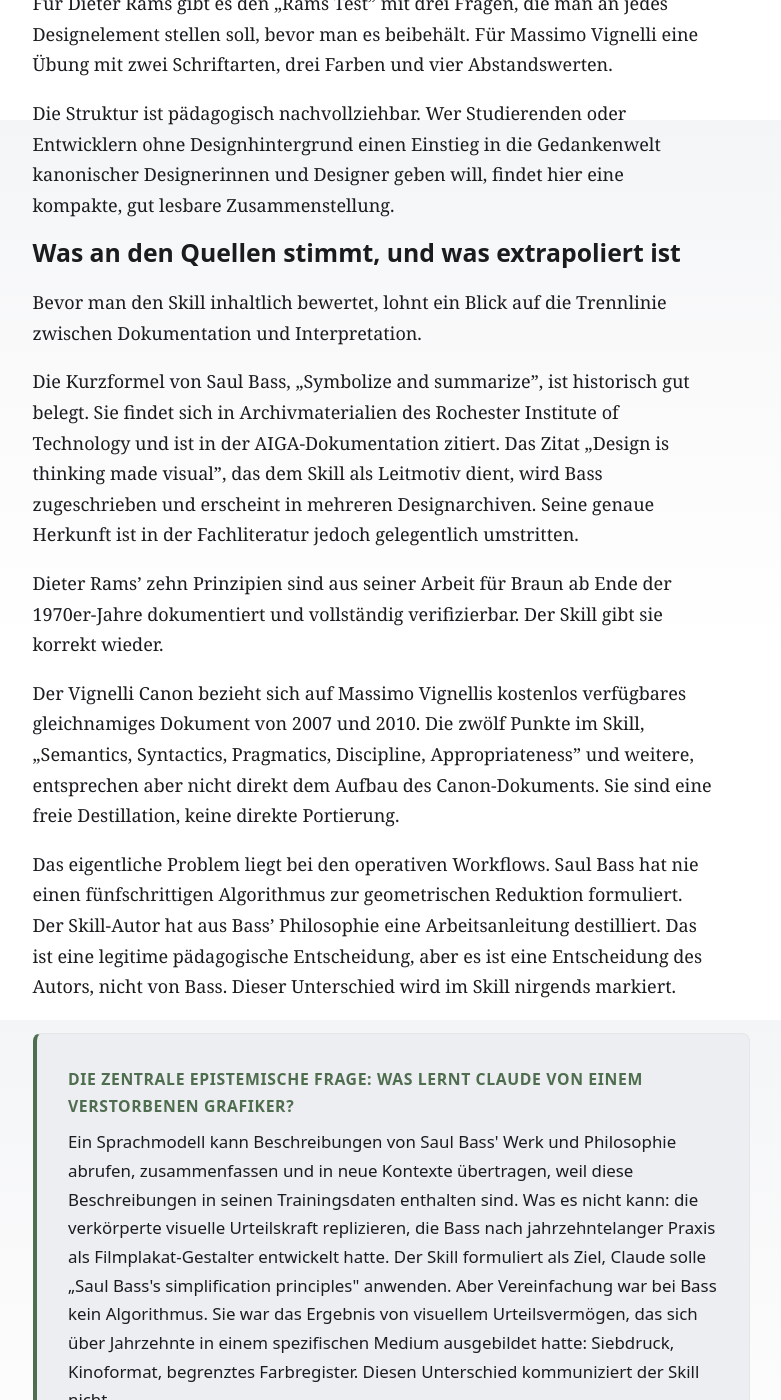
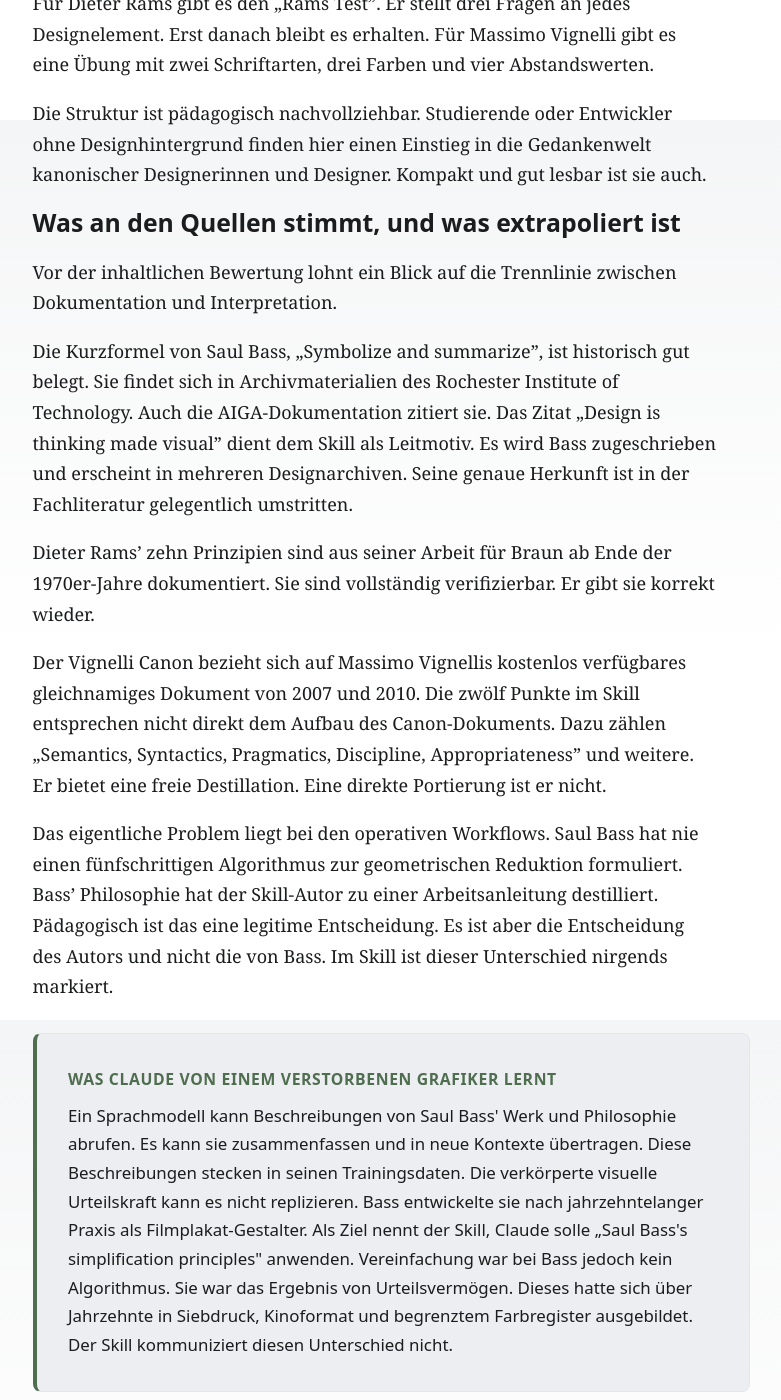
Before and after one commit to Kuchengnom/uxd-skill-audit, a Jekyll site: the page built from _posts/2026-05-25-design-mastery-claude-code.md, in a window 1280 px wide and 1400 px high, scrolled down 2580 px. Shown: the whole window, without its empty margins (249-1030 px from the left). Built offline with Jekyll 4.4.1, drawn with Linux system fonts in a browser that asks for light colours; some of the changed text lies outside the part shown.

Commit message:
Restyle design-mastery-claude-code in Sebastians Schreibstil (Register: Öffentlich)
Co-Authored-By: Claude Sonnet 5.5 <noreply@anthropic.com>
Claude-Session: https://claude.ai/code/session_01FoZpr2siHdHPcuJrMJHmD7

```diff
--- a/_posts/2026-05-25-design-mastery-claude-code.md
+++ b/_posts/2026-05-25-design-mastery-claude-code.md
@@ -10,13 +10,13 @@ last_audited: "25. Mai 2026"
 
 skill_scores:
   methodische_fundierung: 3
-  methodische_fundierung_note: "Zitate und Designer-Auswahl sind legitim; die operativen 'Apply His Lesson'-Workflows sind jedoch kreative Extrapolationen des Autors, keine dokumentierte Methodik der Designer selbst."
+  methodische_fundierung_note: "Zitate und Designer-Auswahl sind legitim. Die operativen 'Apply His Lesson'-Workflows sind jedoch kreative Extrapolationen des Autors und keine dokumentierte Methodik der Designer selbst."
   transparenz: 2
   transparenz_note: "Keine Kommunikation der epistemischen Grundgrenze: Ein LLM kann Beschreibungen historischer Designphilosophien abrufen, aber keine visuelle Urteilskraft replizieren."
   validierbarkeit: 2
-  validierbarkeit_note: "Versprochene Referenzdateien existieren, ihr Inhalt ist ungeprüft; keine Before/After-Outputs, keine Vergleiche mit fachkundiger menschlicher Anwendung der Prinzipien."
+  validierbarkeit_note: "Versprochene Referenzdateien existieren, ihr Inhalt ist ungeprüft. Es gibt keine Before/After-Outputs und keine Vergleiche mit fachkundiger menschlicher Anwendung der Prinzipien."
   wartbarkeit: 3
-  wartbarkeit_note: "Autor identifizierbar (Diego Bodart, ormus.solutions), MIT-Lizenz vorhanden, nur 2 Commits, 2 GitHub-Stars, null externe Beiträge — strukturell fragile Einzelperson-Pflege."
+  wartbarkeit_note: "Autor identifizierbar (Diego Bodart, ormus.solutions), MIT-Lizenz vorhanden. Nur 2 Commits, 2 GitHub-Stars, null externe Beiträge. Die Pflege hängt strukturell an einer Einzelperson und ist fragil."
 
 tags:
   - autorschaft
@@ -28,13 +28,13 @@ tags:
   - lehrbeispiel
 ---
 
-`HermeticOrmus/design-mastery-claude-code` ist das letzte Repository in unserer Evaluation der HermeticOrmus-Projekte und das konzeptuell interessanteste. Wo `LibreUIUX-Claude-Code` durch schiere Masse auffiel, stellt dieses Repository eine substanziellere Frage: Kann man die visuelle Intelligenz historischer Designmeister als Prompt operationalisieren? Und was bedeutet es für ein Sprachmodell, „von Saul Bass zu lernen"?
+`HermeticOrmus/design-mastery-claude-code` ist das letzte Repository der HermeticOrmus-Reihe. Es ist auch das konzeptuell interessanteste. `LibreUIUX-Claude-Code` fiel durch schiere Masse auf. Dieses Repository stellt eine substanziellere Frage. Es fragt, ob sich die visuelle Intelligenz historischer Designmeister als Prompt operationalisieren lässt. Es fragt auch, was es für ein Sprachmodell bedeutet, „von Saul Bass zu lernen".
 
-Das Repository ist klein und fokussiert: drei Agenten, drei Commands, vier Skills. Die Auswahl der behandelten Designer ist kanonisch und vertretbar: Saul Bass, Massimo Vignelli, Dieter Rams, Paula Scher, Josef Müller-Brockmann, David Carson und Paul Rand. Die Zitate sind überwiegend authentisch. Und dennoch enthält der Ansatz eine epistemische Lücke, die im Unterricht sorgfältig diskutiert werden sollte.
+Das Repository ist klein und fokussiert. Es enthält drei Agenten, drei Commands und vier Skills. Die Auswahl der Designer ist kanonisch und vertretbar. Sie umfasst Saul Bass, Massimo Vignelli, Dieter Rams, Paula Scher, Josef Müller-Brockmann, David Carson und Paul Rand. Auch die Zitate sind überwiegend authentisch. Der Ansatz enthält dennoch eine epistemische Lücke. Im Unterricht verdient sie eine sorgfältige Diskussion.
 
 ## Was das Repository enthält
 
-Der Kern des Projekts ist der `design-masters`-Skill. Für jeden der sieben Designer liefert er eine Kurzbiografie, zentrale Zitate, Signatur-Techniken und ausgewählte Werke. Dazu kommt der kritische Teil: ein „Apply His/Her Lesson"-Abschnitt, der eine schrittweise Arbeitsanleitung formuliert.
+Der Kern des Projekts ist der `design-masters`-Skill. Für jeden der sieben Designer liefert er eine Kurzbiografie, zentrale Zitate, Signatur-Techniken und ausgewählte Werke. Dazu kommt der kritische Teil. Ein „Apply His/Her Lesson"-Abschnitt formuliert eine schrittweise Arbeitsanleitung.
 
 Für Saul Bass lautet diese Anleitung:
 
@@ -44,57 +44,57 @@ Für Saul Bass lautet diese Anleitung:
 > 4. Test if meaning survives reduction
 > 5. Add nothing more
 
-Für Dieter Rams gibt es den „Rams Test" mit drei Fragen, die man an jedes Designelement stellen soll, bevor man es beibehält. Für Massimo Vignelli eine Übung mit zwei Schriftarten, drei Farben und vier Abstandswerten.
+Für Dieter Rams gibt es den „Rams Test". Er stellt drei Fragen an jedes Designelement. Erst danach bleibt es erhalten. Für Massimo Vignelli gibt es eine Übung mit zwei Schriftarten, drei Farben und vier Abstandswerten.
 
-Die Struktur ist pädagogisch nachvollziehbar. Wer Studierenden oder Entwicklern ohne Designhintergrund einen Einstieg in die Gedankenwelt kanonischer Designerinnen und Designer geben will, findet hier eine kompakte, gut lesbare Zusammenstellung.
+Die Struktur ist pädagogisch nachvollziehbar. Studierende oder Entwickler ohne Designhintergrund finden hier einen Einstieg in die Gedankenwelt kanonischer Designerinnen und Designer. Kompakt und gut lesbar ist sie auch.
 
 ## Was an den Quellen stimmt, und was extrapoliert ist
 
-Bevor man den Skill inhaltlich bewertet, lohnt ein Blick auf die Trennlinie zwischen Dokumentation und Interpretation.
+Vor der inhaltlichen Bewertung lohnt ein Blick auf die Trennlinie zwischen Dokumentation und Interpretation.
 
-Die Kurzformel von Saul Bass, „Symbolize and summarize", ist historisch gut belegt. Sie findet sich in Archivmaterialien des Rochester Institute of Technology und ist in der AIGA-Dokumentation zitiert. Das Zitat „Design is thinking made visual", das dem Skill als Leitmotiv dient, wird Bass zugeschrieben und erscheint in mehreren Designarchiven. Seine genaue Herkunft ist in der Fachliteratur jedoch gelegentlich umstritten.
+Die Kurzformel von Saul Bass, „Symbolize and summarize", ist historisch gut belegt. Sie findet sich in Archivmaterialien des Rochester Institute of Technology. Auch die AIGA-Dokumentation zitiert sie. Das Zitat „Design is thinking made visual" dient dem Skill als Leitmotiv. Es wird Bass zugeschrieben und erscheint in mehreren Designarchiven. Seine genaue Herkunft ist in der Fachliteratur gelegentlich umstritten.
 
-Dieter Rams' zehn Prinzipien sind aus seiner Arbeit für Braun ab Ende der 1970er-Jahre dokumentiert und vollständig verifizierbar. Der Skill gibt sie korrekt wieder.
+Dieter Rams' zehn Prinzipien sind aus seiner Arbeit für Braun ab Ende der 1970er-Jahre dokumentiert. Sie sind vollständig verifizierbar. Er gibt sie korrekt wieder.
 
-Der Vignelli Canon bezieht sich auf Massimo Vignellis kostenlos verfügbares gleichnamiges Dokument von 2007 und 2010. Die zwölf Punkte im Skill, „Semantics, Syntactics, Pragmatics, Discipline, Appropriateness" und weitere, entsprechen aber nicht direkt dem Aufbau des Canon-Dokuments. Sie sind eine freie Destillation, keine direkte Portierung.
+Der Vignelli Canon bezieht sich auf Massimo Vignellis kostenlos verfügbares gleichnamiges Dokument von 2007 und 2010. Die zwölf Punkte im Skill entsprechen nicht direkt dem Aufbau des Canon-Dokuments. Dazu zählen „Semantics, Syntactics, Pragmatics, Discipline, Appropriateness" und weitere. Er bietet eine freie Destillation. Eine direkte Portierung ist er nicht.
 
-Das eigentliche Problem liegt bei den operativen Workflows. Saul Bass hat nie einen fünfschrittigen Algorithmus zur geometrischen Reduktion formuliert. Der Skill-Autor hat aus Bass' Philosophie eine Arbeitsanleitung destilliert. Das ist eine legitime pädagogische Entscheidung, aber es ist eine Entscheidung des Autors, nicht von Bass. Dieser Unterschied wird im Skill nirgends markiert.
+Das eigentliche Problem liegt bei den operativen Workflows. Saul Bass hat nie einen fünfschrittigen Algorithmus zur geometrischen Reduktion formuliert. Bass' Philosophie hat der Skill-Autor zu einer Arbeitsanleitung destilliert. Pädagogisch ist das eine legitime Entscheidung. Es ist aber die Entscheidung des Autors und nicht die von Bass. Im Skill ist dieser Unterschied nirgends markiert.
 
 <div class="callout">
-<div class="callout__title">Die zentrale epistemische Frage: Was lernt Claude von einem verstorbenen Grafiker?</div>
-Ein Sprachmodell kann Beschreibungen von Saul Bass' Werk und Philosophie abrufen, zusammenfassen und in neue Kontexte übertragen, weil diese Beschreibungen in seinen Trainingsdaten enthalten sind. Was es nicht kann: die verkörperte visuelle Urteilskraft replizieren, die Bass nach jahrzehntelanger Praxis als Filmplakat-Gestalter entwickelt hatte. Der Skill formuliert als Ziel, Claude solle „Saul Bass's simplification principles" anwenden. Aber Vereinfachung war bei Bass kein Algorithmus. Sie war das Ergebnis von visuellem Urteilsvermögen, das sich über Jahrzehnte in einem spezifischen Medium ausgebildet hatte: Siebdruck, Kinoformat, begrenztes Farbregister. Diesen Unterschied kommuniziert der Skill nicht.
+<div class="callout__title">Was Claude von einem verstorbenen Grafiker lernt</div>
+Ein Sprachmodell kann Beschreibungen von Saul Bass' Werk und Philosophie abrufen. Es kann sie zusammenfassen und in neue Kontexte übertragen. Diese Beschreibungen stecken in seinen Trainingsdaten. Die verkörperte visuelle Urteilskraft kann es nicht replizieren. Bass entwickelte sie nach jahrzehntelanger Praxis als Filmplakat-Gestalter. Als Ziel nennt der Skill, Claude solle „Saul Bass's simplification principles" anwenden. Vereinfachung war bei Bass jedoch kein Algorithmus. Sie war das Ergebnis von Urteilsvermögen. Dieses hatte sich über Jahrzehnte in Siebdruck, Kinoformat und begrenztem Farbregister ausgebildet. Der Skill kommuniziert diesen Unterschied nicht.
 </div>
 
 ## Das Problem der verdeckten Autorschaft
 
-Im Skill gibt es eine Eigenheit, die im Unterricht diskutiert werden sollte. Wenn der Autor eine Arbeitsanleitung formuliert und sie in einem Abschnitt namens „Apply His Lesson" unterbringt, entsteht beim Lesenden der Eindruck, diese Anleitung stamme von Bass selbst oder sei eng an dessen eigene Methodenbeschreibungen angelehnt.
+Der Skill hat eine Eigenheit, die im Unterricht Diskussion verdient. Eine Arbeitsanleitung formuliert der Autor und bringt sie in einem Abschnitt namens „Apply His Lesson" unter. Beim Lesenden entsteht der Eindruck, die Anleitung stamme von Bass selbst. Oder sie lehne sich eng an dessen Methodenbeschreibungen an.
 
-Das ist Autorschaft durch Assoziation. Das Prinzip ist verbreitet und nicht per se unehrlich. Pädagogische Aufbereitung bedeutet immer Interpretation. Das Problem entsteht, wenn die Grenze zwischen Dokument und Interpretation unsichtbar wird.
+Das ist Autorschaft durch Assoziation. Verbreitet ist das Prinzip und nicht per se unehrlich. Pädagogische Aufbereitung bedeutet immer Interpretation. Zum Problem wird das erst bei unsichtbarer Grenze zwischen Dokument und Interpretation.
 
-Ein gegenläufiges Beispiel: Vignellis „The Vignelli Canon" ist frei verfügbar. Wer ihn liest, liest Vignelli. Der `design-masters`-Skill ist eine Zusammenfassung einer Zusammenfassung von Vignellis Denken, ohne explizite Rückverlinkung auf das Originaldokument. Studierende, die dem Skill folgen, haben das Gefühl, eine Primärquelle konsultiert zu haben. Das Gegenteil ist der Fall.
+Ein Gegenbeispiel ist „The Vignelli Canon". Er ist frei verfügbar. Wer ihn liest, liest Vignelli. Der `design-masters`-Skill fasst eine Zusammenfassung von Vignellis Denken zusammen. Einen Link auf das Originaldokument gibt es nicht. Studierende, die dem Skill folgen, haben das Gefühl, eine Primärquelle konsultiert zu haben. Das Gegenteil ist der Fall.
 
 ## Was der Skill gut macht
 
 Es wäre unfair, das Repository als bloßes Name-Dropping abzuwerten. Einige Entscheidungen sind durchdacht.
 
-Die Warnungen bei David Carson sind ein Positivbeispiel. Der Skill markiert explizit, für welche Kontexte seine Anti-Design-Prinzipien geeignet sind, nämlich kreative Portfolios und Marketing das Aufmerksamkeit braucht, und für welche nicht: Navigation, Rechtstexte, Marken mit Konformitätserfordernissen. Das ist eine der wenigen Stellen im Skill, an der Grenzen aktiv kommuniziert werden. Es zeigt, dass der Ansatz prinzipiell zu sinnvoller Transparenz fähig ist.
+Die Warnungen bei David Carson sind ein Positivbeispiel. Explizit markiert der Skill die geeigneten Kontexte für seine Anti-Design-Prinzipien. Geeignet sind kreative Portfolios und Marketing mit Aufmerksamkeitsbedarf. Ungeeignet sind Navigation, Rechtstexte und Marken mit Konformitätserfordernissen. Hier kommuniziert der Skill Grenzen aktiv. Sonst gelingt ihm das selten. Prinzipiell ist der Ansatz also zu sinnvoller Transparenz fähig.
 
-Die Vergleichstabelle am Ende des `design-masters`-Skills beantwortet die Frage, wer für welchen Kontext am nützlichsten ist. Auch sie ist brauchbar. Sie gibt Nutzenden einen Einstiegspunkt in kontextualisierte Auswahl statt universeller Anwendung.
+Die Vergleichstabelle am Ende des `design-masters`-Skills ordnet jedem Designer den Kontext zu, in dem er am nützlichsten ist. Auch sie ist brauchbar. Sie gibt Nutzenden einen Einstieg in kontextualisierte Auswahl statt universeller Anwendung.
 
-Die Auswahl der sieben Designer ist vertretbar. Bass, Vignelli, Rams, Scher, Müller-Brockmann, Carson und Rand decken unterschiedliche Epochen, Medien und Philosophien ab. Wer die Reihe im Unterricht durcharbeiten würde, hätte tatsächlich einen Überblick über wesentliche Strömungen des 20. Jahrhunderts in der visuellen Kommunikation.
+Die Auswahl der sieben Designer ist vertretbar. Bass, Vignelli, Rams, Scher, Müller-Brockmann, Carson und Rand decken unterschiedliche Epochen, Medien und Philosophien ab. Wer die Reihe im Unterricht durcharbeitet, erhält tatsächlich einen Überblick. Er betrifft wesentliche Strömungen der visuellen Kommunikation im 20. Jahrhundert.
 
 ## Wartbarkeit: Wieder dasselbe Muster
 
-`design-mastery-claude-code` zeigt denselben Wartungskontext wie das LibreUIUX-Repository: Diego Bodart ist identifizierbar, die MIT-Lizenz ist vorhanden, der letzte Commit ist nicht älter als einige Monate. Aber mit zwei Commits, zwei GitHub-Stars, null Forks und null externen Beiträgen hat das Repository keine Community, die methodische Fehler korrigieren würde.
+`design-mastery-claude-code` zeigt denselben Wartungskontext wie das LibreUIUX-Repository. Diego Bodart ist identifizierbar. Eine MIT-Lizenz ist vorhanden. Älter als einige Monate ist der letzte Commit nicht. Es gibt aber nur zwei Commits, zwei GitHub-Stars, null Forks und null externe Beiträge. Eine Community, die methodische Fehler korrigieren würde, fehlt.
 
-Das ist bei diesem Repository ein weniger kritisches Problem als bei LibreUIUX. Der Inhalt ist kompakter, die Fehleranfälligkeit geringer. Aber die strukturelle Fragilität bleibt: Was heute als „Saul Bass' Lesson" beschrieben ist, kann morgen inhaltlich falsch sein, ohne dass es jemand meldet.
+Bei diesem Repository ist das weniger kritisch als bei LibreUIUX. Der Inhalt ist kompakter und weniger fehleranfällig. Die strukturelle Fragilität bleibt. Was heute als „Saul Bass' Lesson" beschrieben ist, kann morgen inhaltlich falsch sein. Niemand würde es melden.
 
 ## Empfehlung für den Unterrichtseinsatz
 
-`design-mastery-claude-code` ist für den Designunterricht unter zwei verschiedenen Vorzeichen nutzbar.
+`design-mastery-claude-code` ist für den Designunterricht unter zwei Vorzeichen nutzbar.
 
-Als Designgeschichts-Einstieg mit Vorbehalt ist der Skill tatsächlich verwendbar, wenn Lehrende explizit kommunizieren, dass die „Apply"-Abschnitte Autorenkonstruktionen sind und nicht dokumentierte Methodik der Designer selbst. Mit dieser Rahmung kann der Skill als Sprungbrett dienen, von dem aus Studierende in die Primärquellen einsteigen: Vignellis Canon, Rams' Braun-Designdokumentation, Bass' eigene Interviews und Werkanalysen.
+Als Designgeschichts-Einstieg mit Vorbehalt ist der Skill verwendbar. Lehrende müssen dazu explizit sagen, dass die „Apply"-Abschnitte Autorenkonstruktionen sind. Sie sind keine dokumentierte Methodik der Designer selbst. Mit dieser Rahmung dient der Skill als Sprungbrett. Von dort aus steigen Studierende in die Primärquellen ein. Dazu zählen Vignellis Canon, Rams' Braun-Designdokumentation sowie Bass' eigene Interviews und Werkanalysen.
 
-Als Analysegegenstand ist das Repository wertvoller. Es illustriert präzise die Frage, die in der KI-gestützten Designpraxis nicht oft genug gestellt wird. Was bedeutet es, wenn ein Werkzeug behauptet, Weisheit historischer Designerinnen und Designer zu vermitteln? Welche Autorschaft entsteht, wenn eine Anleitung im Namen einer verstorbenen Person formuliert wird? Und was genau kann ein Sprachmodell aus einer solchen Anleitung tatsächlich extrahieren?
+Als Analysegegenstand ist das Repository wertvoller. Es illustriert eine Frage, die in der KI-gestützten Designpraxis zu selten gestellt wird. Sie lautet, was es bedeutet, wenn ein Werkzeug behauptet, die Weisheit historischer Designerinnen und Designer zu vermitteln. Eine zweite Frage betrifft die Autorschaft bei Anleitungen im Namen einer verstorbenen Person. Die dritte lautet, was ein Sprachmodell aus einer solchen Anleitung tatsächlich extrahieren kann.
 
-Die ehrliche Antwort auf die letzte Frage: Konsistenz in der Beschreibungssprache, präzisere Terminologie, eine Struktur für Designentscheidungen. Was ein Sprachmodell nicht kann, ist das visuelle Urteilsvermögen, das Saul Bass brauchte, um zu wissen, wann eine Vereinfachung zu weit gegangen ist. Diesen Unterschied zu kennen ist die eigentliche Designkompetenz. Der Skill, so nützlich er in Teilen ist, macht sie unsichtbar.
+Die ehrliche Antwort auf die letzte Frage ist knapp. Ein Sprachmodell gewinnt Konsistenz in der Beschreibungssprache, präzisere Terminologie und eine Struktur für Designentscheidungen. Visuelles Urteilsvermögen gewinnt es nicht. Bass brauchte es, um zu wissen, wann eine Vereinfachung zu weit gegangen ist. Diesen Unterschied zu kennen ist die eigentliche Designkompetenz. In Teilen ist der Skill nützlich. Diese Kompetenz macht er unsichtbar.
```
